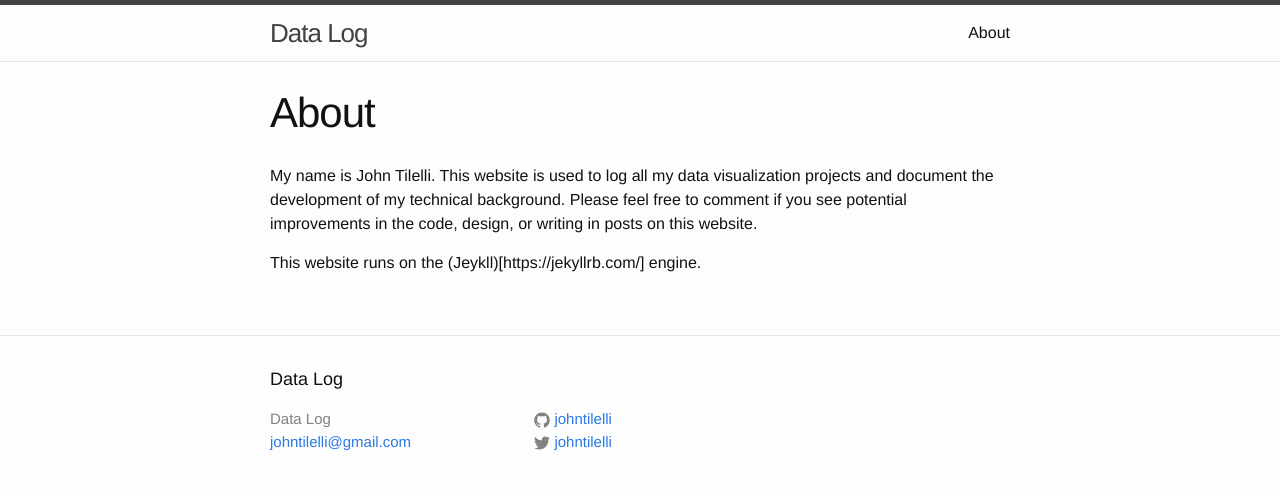
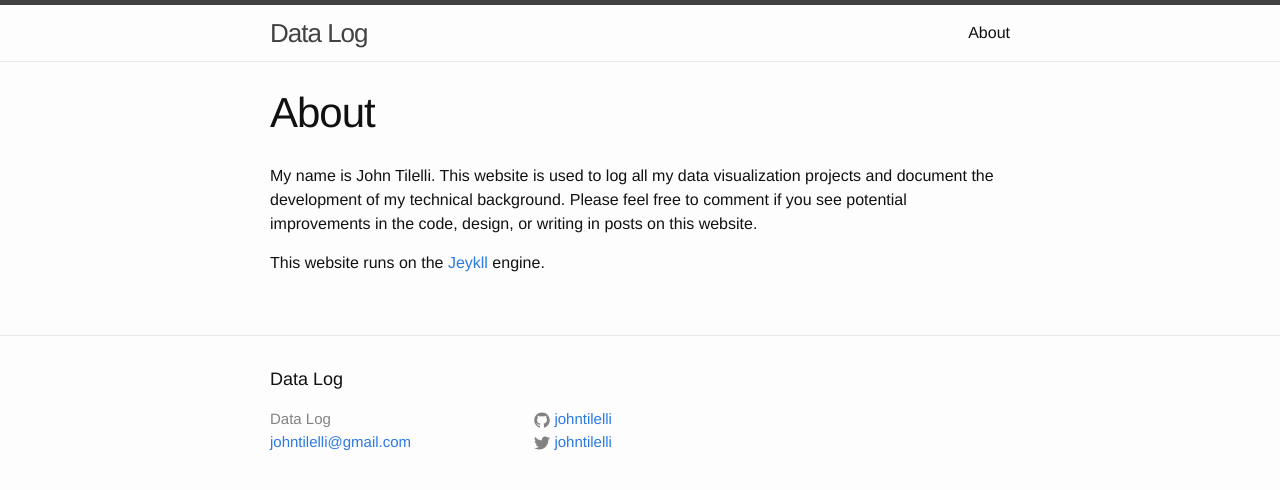
Before and after one commit to johntilelli/johntilelli.github.io, a Jekyll site: the page built from about.md, in a window 1280 px wide. Shown: the top 490 px of the page. Built offline with Jekyll 4.4.1, drawn with Linux system fonts in a browser that asks for light colours.

Commit message:
Update about.md

```diff
--- a/about.md
+++ b/about.md
@@ -6,4 +6,4 @@ permalink: /about/
 
 My name is John Tilelli. This website is used to log all my data visualization projects and document the development of my technical background. Please feel free to comment if you see potential improvements in the code, design, or writing in posts on this website.
 
-This website runs on the (Jeykll)[https://jekyllrb.com/] engine.
+This website runs on the [Jeykll](https://jekyllrb.com/) engine.
```
